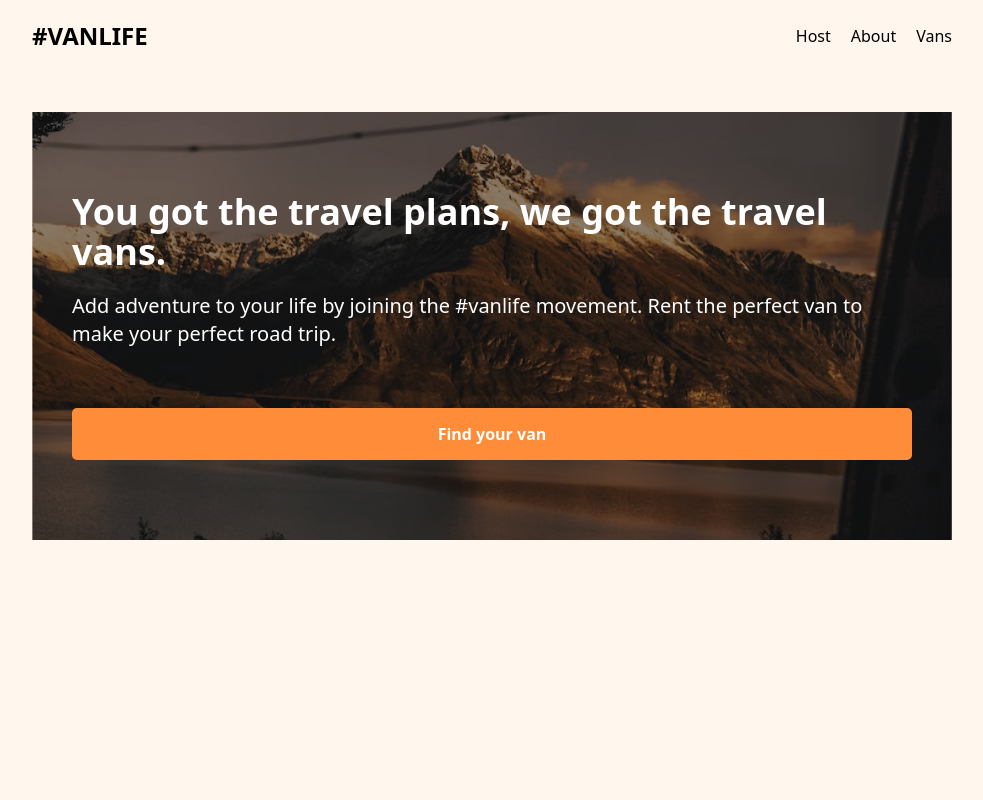
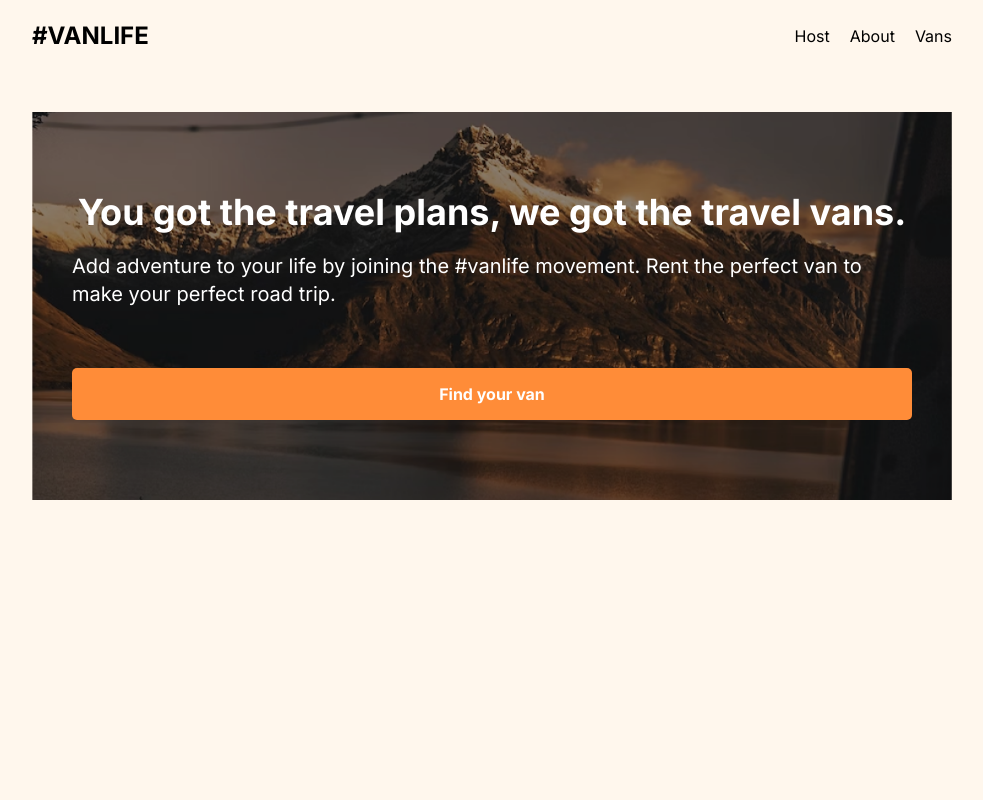
Before and after one commit to andromeda-glx/react-router, a React (Vite) app: page / in a window 1280 px wide. Shown: the top 800 px of the page, without its empty margins (148-1131 px from the left). Built offline with nearby package versions, Linux system fonts and the light colour scheme; what miragejs would draw is missing.

Commit message:
add a new font

```diff
--- a/src/index.css
+++ b/src/index.css
@@ -1,3 +1,4 @@
+@import url('https://fonts.googleapis.com/css2?family=Inter:ital,opsz,wght@0,14..32,100..900;1,14..32,100..900&display=swap');
 @import "tailwindcss";
 
 @theme{
@@ -9,10 +10,12 @@
     --color-type-simple: #E17654;
     --color-type-rugged: #115E59;
     --color-type-luxury: #161616;
+    --font-inter: "Inter", arial;
 }
 
 body{
     background-color: #FFF7ED;
+    @apply font-inter;
 }
 
 .main-nav > a:hover{
```
